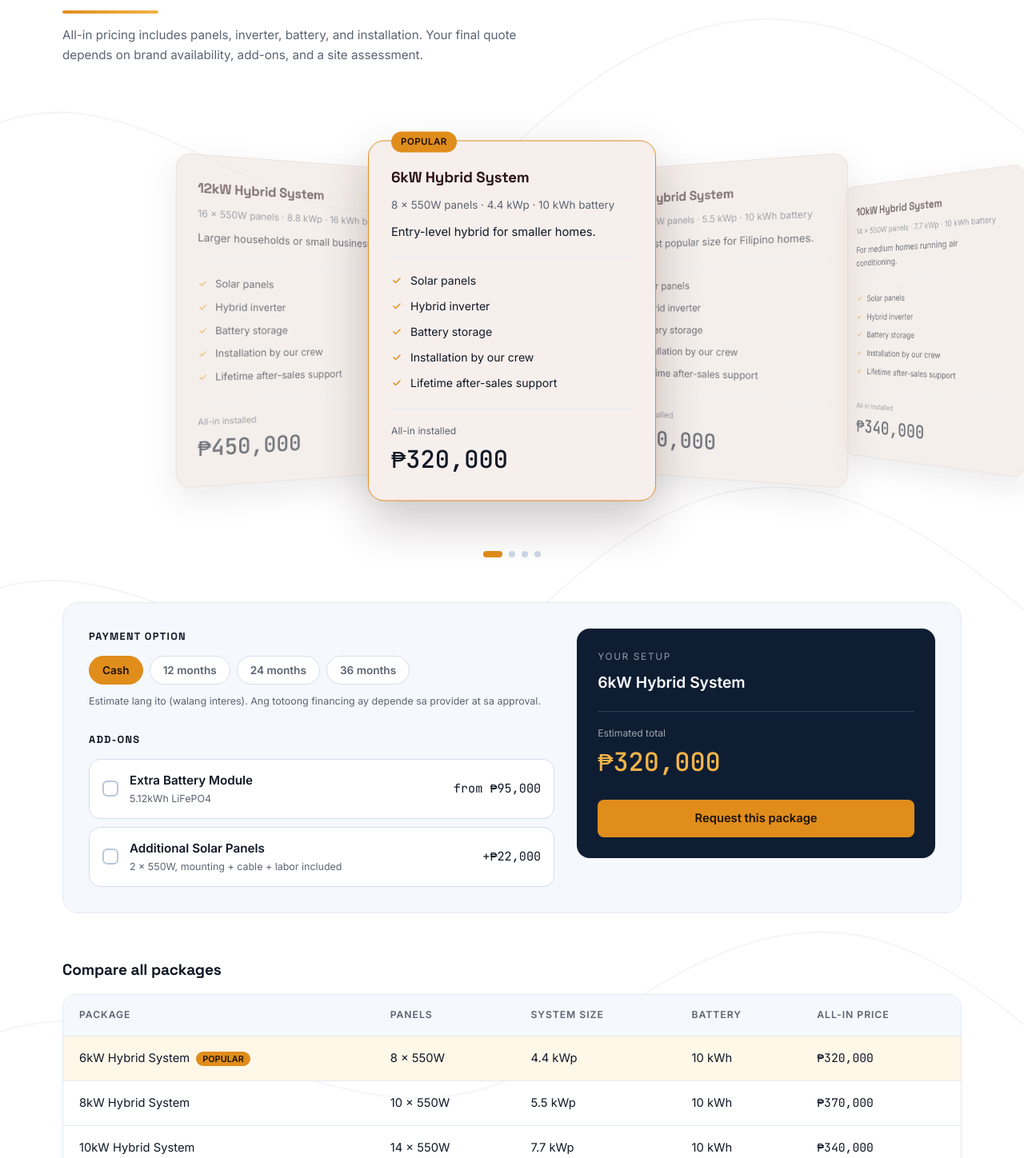
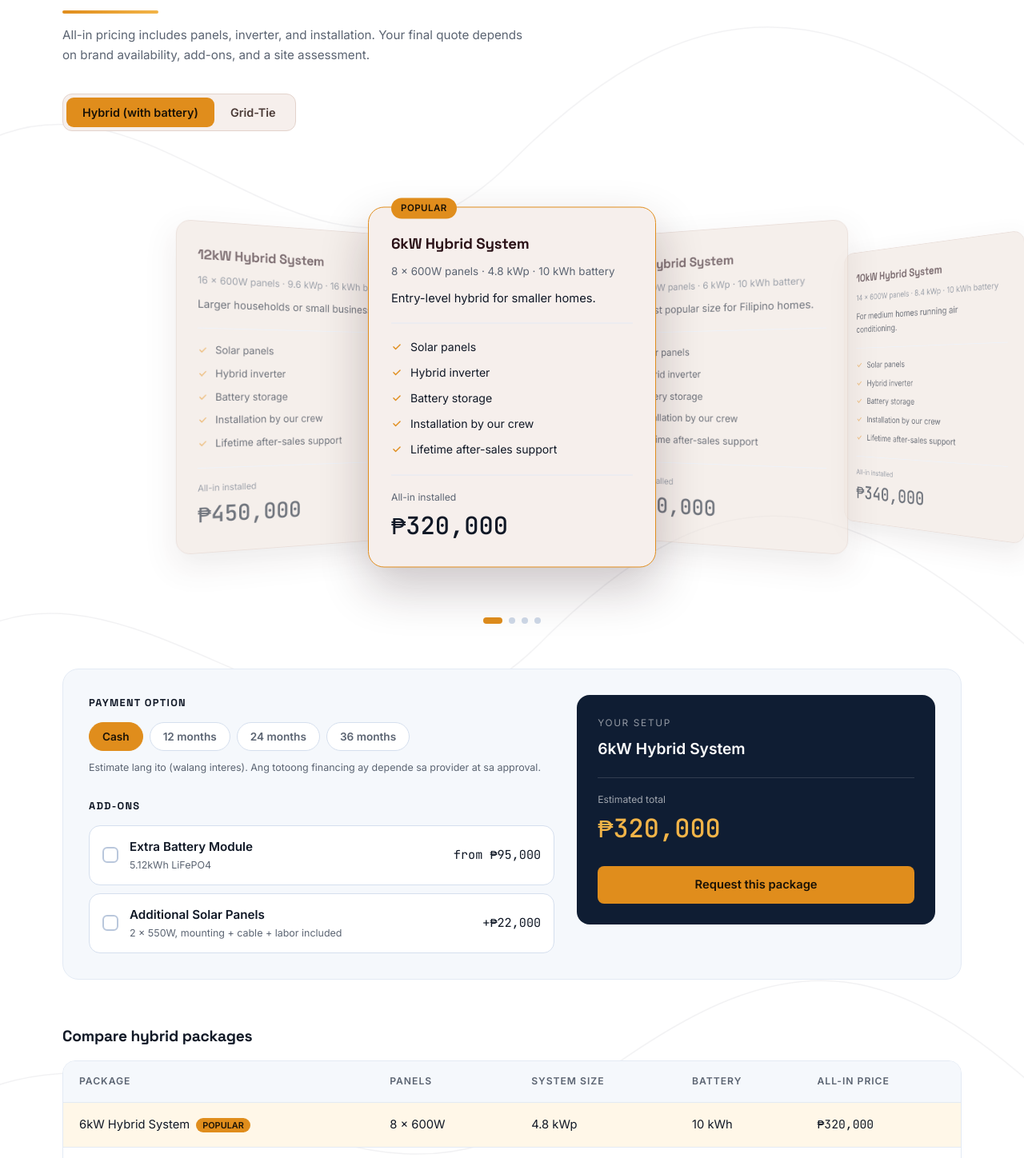
Before and after one commit to louie36475/dc-power-frontend, a React (Vite) app: page / in a window 1280 px wide. Shown: the part 3002-4450 px from the top of the page at 80% size. Built offline with nearby package versions, Linux system fonts and the light colour scheme.

Commit message:
update calculator to 600W panels

```diff
--- a/src/components/Contact.jsx
+++ b/src/components/Contact.jsx
@@ -170,7 +170,7 @@ export default function Contact() {
   const estimateFields = estimate
     ? {
         estimate_system_size: `${estimate.kwp} kWp`,
-        estimate_panels: `${estimate.panels} panels (450W each)`,
+        estimate_panels: `${estimate.panels} panels (600W each)`,
         estimate_roof_area: `${estimate.roofArea} m2`,
         estimate_monthly_usage: `${estimate.monthlyKwh} kWh per month`,
         ...(estimate.monthlyBill ? { estimate_monthly_bill: `PHP ${estimate.monthlyBill}` } : {}),
--- a/src/components/Packages.css
+++ b/src/components/Packages.css
@@ -493,3 +493,38 @@
   .pk-word > span { opacity: 1; filter: none; transform: none; transition: none; }
   .pk-underline { width: 120px; transition: none; }
 }
+/* Hybrid / Grid-Tie toggle */
+.pk-type {
+  display: inline-flex;
+  margin-top: 36px;
+  padding: 4px;
+  border-radius: 12px;
+  background: #f6efec;
+  border: 1px solid #e3d3cc;
+}
+.pk-type-btn {
+  border: none;
+  background: transparent;
+  color: #4a3a36;
+  font-family: inherit;
+  font-size: 0.9rem;
+  font-weight: 600;
+  padding: 10px 20px;
+  border-radius: 9px;
+  cursor: pointer;
+  transition: background 0.2s var(--ease), color 0.2s var(--ease);
+}
+.pk-type-btn:hover { color: #2b1218; }
+.pk-type-btn.active {
+  background: var(--gold);
+  color: #1a1206;
+}
+.pk-type-btn:focus-visible {
+  outline: 2px solid var(--gold);
+  outline-offset: 2px;
+}
+
+@media (max-width: 520px) {
+  .pk-type { display: flex; }
+  .pk-type-btn { flex: 1; padding: 10px 8px; font-size: 0.82rem; }
+}
--- a/src/components/Packages.jsx
+++ b/src/components/Packages.jsx
@@ -7,28 +7,49 @@ const TITLE = 'Package Pricing';
 const INTEREST_RATE = 0; // taunang interes, hal. 0.12 = 12%
 const TERMS = [0, 12, 24, 36]; // 0 = cash
 
-const INCLUDES = [
-  'Solar panels',
-  'Hybrid inverter',
-  'Battery storage',
-  'Installation by our crew',
-  'Lifetime after-sales support',
+const TYPES = [
+  { id: 'hybrid', label: 'Hybrid (with battery)' },
+  { id: 'grid', label: 'Grid-Tie' },
 ];
 
-// price = numero lang (walang ₱ o comma)
+const INCLUDES = {
+  hybrid: [
+    'Solar panels',
+    'Hybrid inverter',
+    'Battery storage',
+    'Installation by our crew',
+    'Lifetime after-sales support',
+  ],
+  grid: [
+    'Solar panels',
+    'Grid-tie inverter',
+    'Net metering assistance',
+    'Installation by our crew',
+    'Lifetime after-sales support',
+  ],
+};
+
+// price = numero lang (walang ₱ o comma). battery: 0 = walang battery
 const PACKAGES = [
-  { id: '6kw',  name: '6kW Hybrid System',  panels: '8 × 550W',  kwp: '4.4 kWp', battery: '10 kWh', blurb: 'Entry-level hybrid for smaller homes.',        price: 320000, popular: true },
-  { id: '8kw',  name: '8kW Hybrid System',  panels: '10 × 550W', kwp: '5.5 kWp', battery: '10 kWh', blurb: 'Our most popular size for Filipino homes.',    price: 370000, popular: false },
-  { id: '10kw', name: '10kW Hybrid System', panels: '14 × 550W', kwp: '7.7 kWp', battery: '10 kWh', blurb: 'For medium homes running air conditioning.',   price: 340000, popular: false },
-  { id: '12kw', name: '12kW Hybrid System', panels: '16 × 550W', kwp: '8.8 kWp', battery: '16 kWh', blurb: 'Larger households or small businesses.',       price: 450000, popular: false },
+  // Hybrid
+  { id: '6kw',  type: 'hybrid', name: '6kW Hybrid System',  panels: '8 × 600W',  kwp: '4.8 kWp', battery: 10, blurb: 'Entry-level hybrid for smaller homes.',        price: 320000, popular: true },
+  { id: '8kw',  type: 'hybrid', name: '8kW Hybrid System',  panels: '10 × 600W', kwp: '6 kWp', battery: 10, blurb: 'Our most popular size for Filipino homes.',    price: 370000, popular: false },
+  { id: '10kw', type: 'hybrid', name: '10kW Hybrid System', panels: '14 × 600W', kwp: '8.4 kWp', battery: 10, blurb: 'For medium homes running air conditioning.',   price: 340000, popular: false },
+  { id: '12kw', type: 'hybrid', name: '12kW Hybrid System', panels: '16 × 600W', kwp: '9.6 kWp', battery: 16, blurb: 'Larger households or small businesses.',       price: 450000, popular: false },
+  // Grid-tie (placeholder: parehong presyo ng hybrid)
+  { id: 'g6',   type: 'grid',   name: '6kW Grid-Tie System',  panels: '8 × 600W',  kwp: '4.8 kWp', battery: 0, blurb: 'Lower your bill with solar, no battery.',      price: 320000, popular: false },
+  { id: 'g8',   type: 'grid',   name: '8kW Grid-Tie System',  panels: '10 × 600W', kwp: '6 kWp', battery: 0, blurb: 'A popular size for homes with daytime use.',   price: 370000, popular: true },
+  { id: 'g10',  type: 'grid',   name: '10kW Grid-Tie System', panels: '14 × 600W', kwp: '8.4 kWp', battery: 0, blurb: 'For medium homes running air conditioning.',   price: 340000, popular: false },
+  { id: 'g12',  type: 'grid',   name: '12kW Grid-Tie System', panels: '16 × 600W', kwp: '9.6 kWp', battery: 0, blurb: 'Larger households or small businesses.',       price: 450000, popular: false },
 ];
 
 const ADDONS = [
-  { id: 'battery', name: 'Extra Battery Module',    specs: '5.12kWh LiFePO4',                                 price: 95000, from: true },
-  { id: 'panels',  name: 'Additional Solar Panels', specs: '2 × 550W, mounting + cable + labor included',     price: 22000, from: false },
+  { id: 'battery', name: 'Extra Battery Module',    specs: '5.12kWh LiFePO4',                             price: 95000, from: true,  hybridOnly: true },
+  { id: 'panels',  name: 'Additional Solar Panels', specs: '2 × 550W, mounting + cable + labor included', price: 22000, from: false, hybridOnly: false },
 ];
 
 const fmt = (n) => '₱' + Math.round(n).toLocaleString('en-PH');
+const batteryText = (b) => (b ? `${b} kWh` : 'None');
 
 const monthly = (total, months) => {
   if (!months) return total;
@@ -37,17 +58,30 @@ const monthly = (total, months) => {
   return (total * r) / (1 - Math.pow(1 + r, -months));
 };
 
+const popularIndex = (list) => Math.max(0, list.findIndex((p) => p.popular));
+
 export default function Packages() {
   const rootRef = useRef(null);
   const headRef = useRef(null);
   const touchX = useRef(null);
-  const [active, setActive] = useState(Math.max(0, PACKAGES.findIndex((p) => p.popular)));
+  const [type, setType] = useState('hybrid');
+  const [active, setActive] = useState(popularIndex(PACKAGES.filter((p) => p.type === 'hybrid')));
   const [term, setTerm] = useState(0);
   const [picked, setPicked] = useState([]);
   const [shown, setShown] = useState(false);
-  const n = PACKAGES.length;
+
+  const list = PACKAGES.filter((p) => p.type === type);
+  const n = list.length;
+  const addons = ADDONS.filter((a) => !a.hybridOnly || type === 'hybrid');
 
   const go = (dir) => setActive((i) => (i + dir + n) % n);
+
+  const changeType = (t) => {
+    if (t === type) return;
+    setType(t);
+    setActive(popularIndex(PACKAGES.filter((p) => p.type === t)));
+    setPicked([]);
+  };
 
   // Title reveal: nagsisimula kapag nakita na ang heading mismo
   useEffect(() => {
@@ -87,8 +121,8 @@ export default function Packages() {
   const toggleAddon = (id) =>
     setPicked((p) => (p.includes(id) ? p.filter((x) => x !== id) : [...p, id]));
 
-  const pkg = PACKAGES[active];
-  const chosen = ADDONS.filter((a) => picked.includes(a.id));
+  const pkg = list[active];
+  const chosen = addons.filter((a) => picked.includes(a.id));
   const addonTotal = chosen.reduce((s, a) => s + a.price, 0);
   const total = pkg.price + addonTotal;
   const hasFrom = chosen.some((a) => a.from);
@@ -127,16 +161,33 @@ export default function Packages() {
             </h2>
             <span className="pk-underline" aria-hidden="true" />
             <p className="pk-sub">
-              All-in pricing includes panels, inverter, battery, and installation. Your final quote
+              All-in pricing includes panels, inverter, and installation. Your final quote
               depends on brand availability, add-ons, and a site assessment.
             </p>
           </div>
           <a href="#pk-compare" className="pk-more">Compare packages ↓</a>
         </div>
 
+        {/* Type toggle */}
+        <div className="pk-type" role="tablist" aria-label="System type">
+          {TYPES.map((t) => (
+            <button
+              key={t.id}
+              type="button"
+              role="tab"
+              aria-selected={type === t.id}
+              className={`pk-type-btn ${type === t.id ? 'active' : ''}`}
+              onClick={() => changeType(t.id)}
+            >
+              {t.label}
+            </button>
+          ))}
+        </div>
+
         {/* Coverflow */}
         <div
           className="pk-stage"
+          key={type}
           tabIndex={0}
           onKeyDown={onKeyDown}
           onTouchStart={onTouchStart}
@@ -144,7 +195,7 @@ export default function Packages() {
           aria-roledescription="carousel"
           aria-label="Solar packages"
         >
-          {PACKAGES.map((p, i) => {
+          {list.map((p, i) => {
             const d = offsetOf(i);
             const abs = Math.abs(d);
             const isActive = d === 0;
@@ -172,11 +223,14 @@ export default function Packages() {
               >
                 {p.popular && <div className="pk-badge">Popular</div>}
                 <h3>{p.name}</h3>
-                <p className="pk-specs">{p.panels} panels · {p.kwp} · {p.battery} battery</p>
+                <p className="pk-specs">
+                  {p.panels} panels · {p.kwp}
+                  {p.battery ? ` · ${p.battery} kWh battery` : ' · no battery'}
+                </p>
                 <p className="pk-blurb">{p.blurb}</p>
 
                 <ul className="pk-includes">
-                  {INCLUDES.map((x) => (
+                  {INCLUDES[p.type].map((x) => (
                     <li key={x}>
                       <svg width="14" height="14" viewBox="0 0 24 24" fill="none" aria-hidden="true">
                         <path d="M5 12.5l4.5 4.5L19 7.5" stroke="currentColor" strokeWidth="2.4" strokeLinecap="round" strokeLinejoin="round" />
@@ -196,7 +250,7 @@ export default function Packages() {
         </div>
 
         <div className="pk-dots" role="tablist" aria-label="Choose package">
-          {PACKAGES.map((p, i) => (
+          {list.map((p, i) => (
             <button
               key={p.id}
               type="button"
@@ -234,7 +288,7 @@ export default function Packages() {
 
             <h4 className="pk-h4-gap">Add-ons</h4>
             <div className="pk-addons">
-              {ADDONS.map((a) => (
+              {addons.map((a) => (
                 <label key={a.id} className={`pk-addon ${picked.includes(a.id) ? 'on' : ''}`}>
                   <input
                     type="checkbox"
@@ -278,7 +332,7 @@ export default function Packages() {
 
         {/* Compare */}
         <div className="pk-compare" id="pk-compare">
-          <h4>Compare all packages</h4>
+          <h4>Compare {type === 'hybrid' ? 'hybrid' : 'grid-tie'} packages</h4>
           <div className="pk-table-wrap">
             <table className="pk-table">
               <thead>
@@ -291,7 +345,7 @@ export default function Packages() {
                 </tr>
               </thead>
               <tbody>
-                {PACKAGES.map((p, i) => (
+                {list.map((p, i) => (
                   <tr
                     key={p.id}
                     className={i === active ? 'on' : ''}
@@ -303,7 +357,7 @@ export default function Packages() {
                     </td>
                     <td>{p.panels}</td>
                     <td>{p.kwp}</td>
-                    <td>{p.battery}</td>
+                    <td>{batteryText(p.battery)}</td>
                     <td className="mono">{fmt(p.price)}</td>
                   </tr>
                 ))}
```
Also changed, not shown: src/components/SizeCalculator.jsx (+7 -6 lines).
